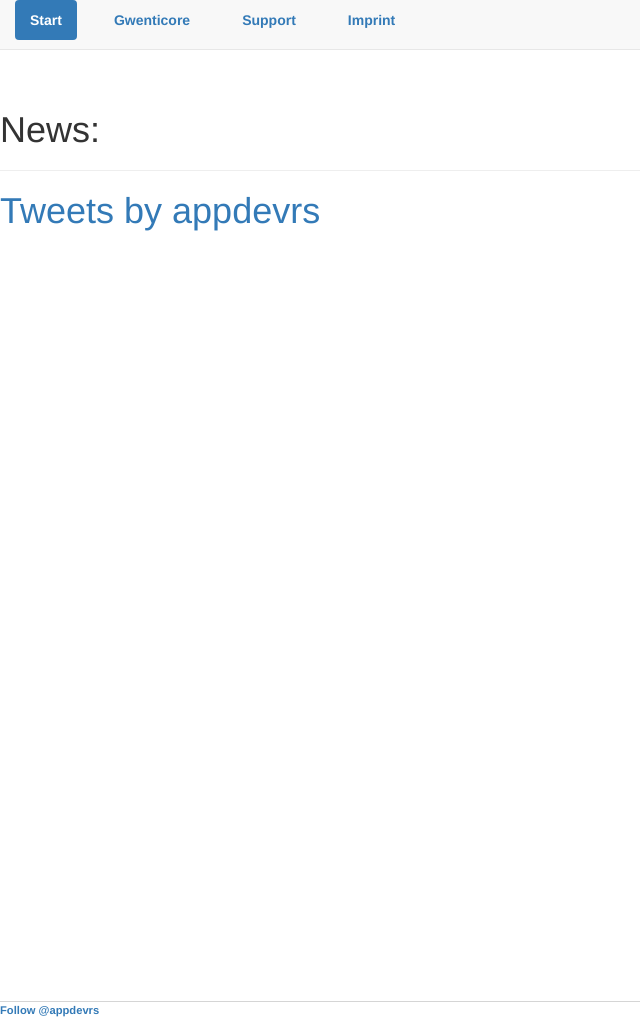
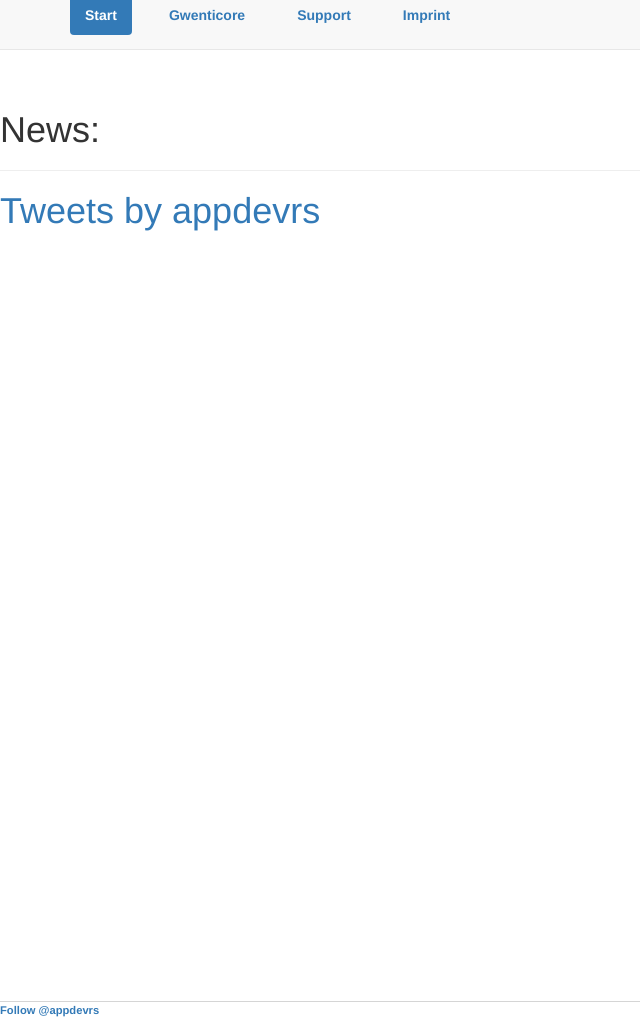
Before and after one commit to appdevrs/appdevrs.github.io, a Jekyll site: the page built from index.html, in a window 1280 px wide and 1028 px high. Shown: the whole window, without its empty margins (0-640 px from the left). Built offline with Jekyll 4.4.1, drawn with Linux system fonts in a browser that asks for light colours; comment, search, counter and statistics services are not loaded.

Commit message:
Update main.css

```diff
--- a/css/main.css
+++ b/css/main.css
@@ -3,10 +3,8 @@
     padding-top: 50px;
     width: 70%;
 }
-nav ul {
-    position: absolute;
-    top: 50%;
-    margin-top: -10px;
+nav {
+    background-color: #02CF80;
 }
 nav ul, footer ul {
     font-family:'Helvetica', 'Arial', 'Sans-Serif';
@@ -40,9 +38,7 @@
 }
 
 .container {
-    position: absolute;
-    top: 50%;
-    margin-top: -15px;
+    margin-top: -5px;
 }
 
 #applinks {
```
